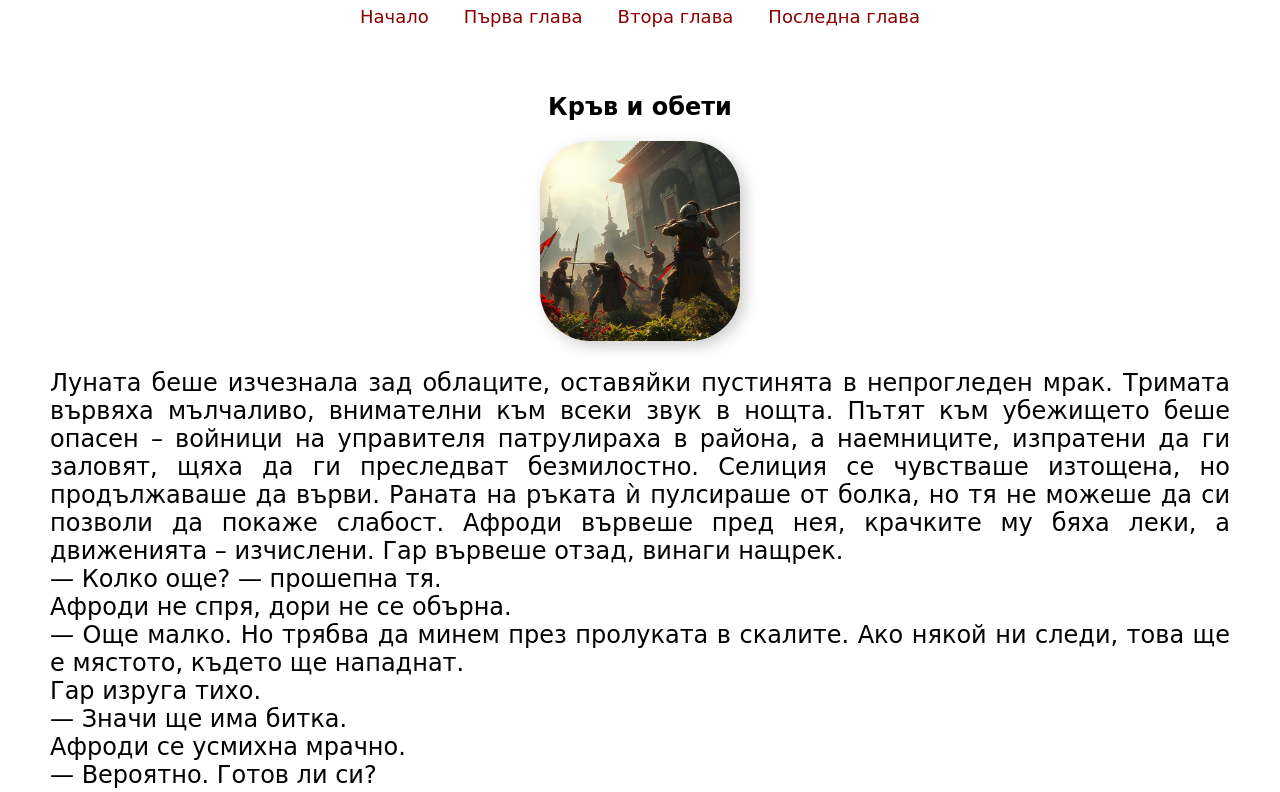
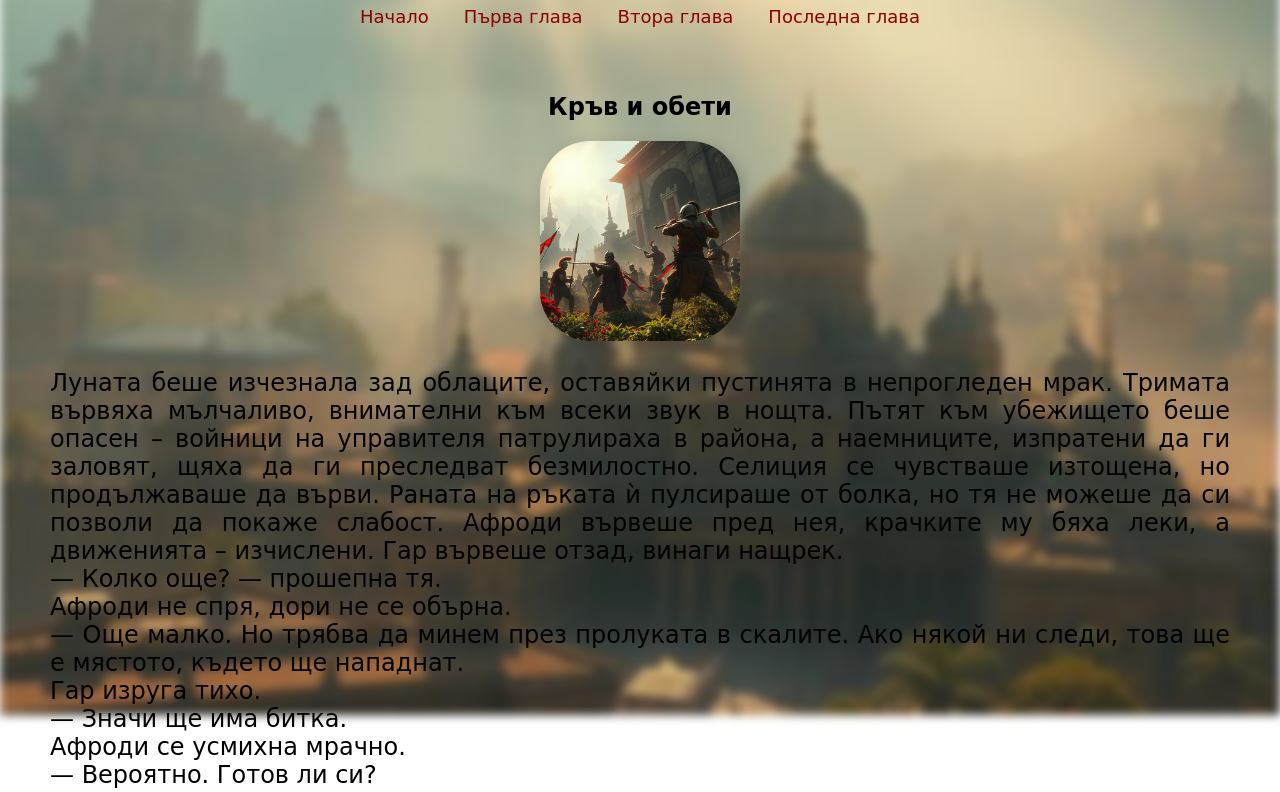
Before and after one commit to MartinIg03/MartinIg.github.io, a plain HTML site: page AI_Story4.html in a window 1280 px wide. Shown: the part 85-877 px from the top of the page. Drawn offline with Linux system fonts and the light colour scheme; files whose address does not match are found by name.

Commit message:
Update style4.css

```diff
--- a/style4.css
+++ b/style4.css
@@ -9,7 +9,7 @@ body {
         left: 0;
         width: 100%;
         height: 100%;
-        background-image: url(pics/city.jpg);
+        background-image: url(city.jpg);
         background-size: cover;
         background-position: center;
         filter: blur(5px);
```
